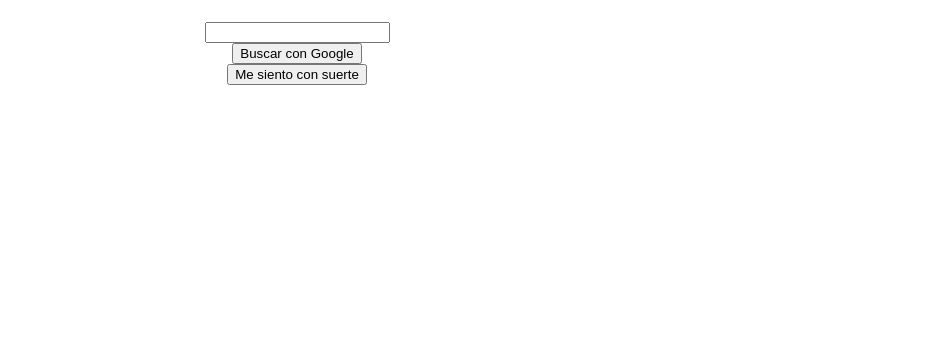
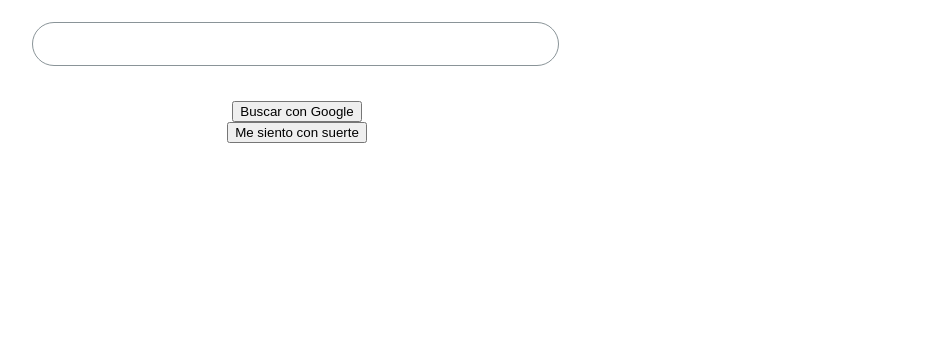
Before and after one commit to alejandrozambrano/CloneGoogle, a plain HTML site: page index.html in a window 1280 px wide. Shown: the part 451-800 px from the top of the page, without its empty margins (343-1272 px from the left). Drawn offline with Linux system fonts and the light colour scheme.

Commit message:
Estilos en la sección del input

```diff
--- a/CSS/main.css
+++ b/CSS/main.css
@@ -56,3 +56,22 @@ main .main-logo {
 main .main-logo img {
     width: 300px;
 }
+main .main-input {
+    width: 530px;
+    margin: 0 auto;
+    margin-bottom: 35px;
+}
+main .main-input-container {
+    width: 525px;
+    border-radius: 100px;
+    border: 1px solid #8a9498;
+    display: flex;
+    justify-content: center;
+    align-items: center;
+}
+main .main-input input {
+    width: 450px;
+    height: 40px;
+    border: none;
+    outline: none;
+}
```
